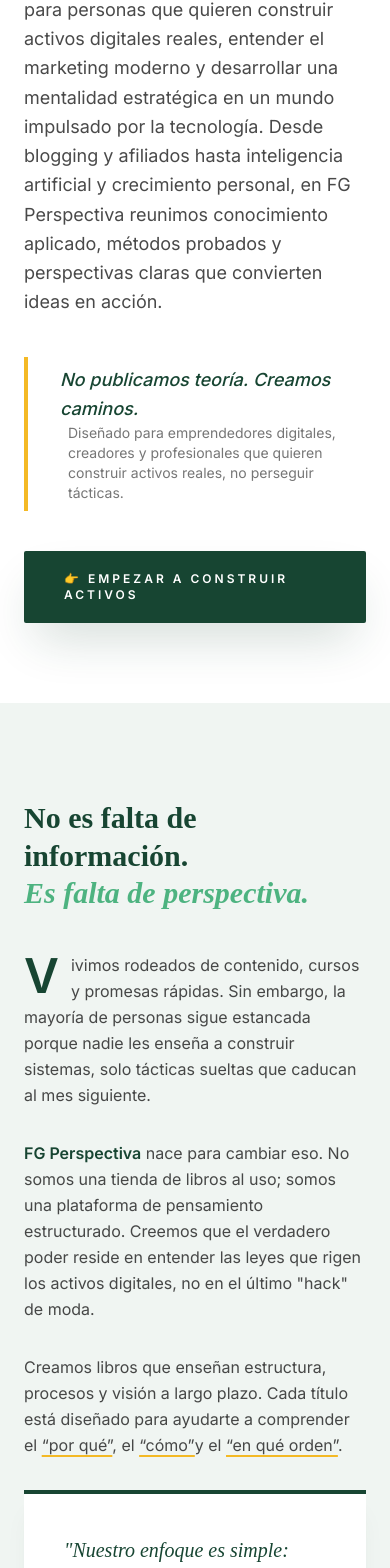
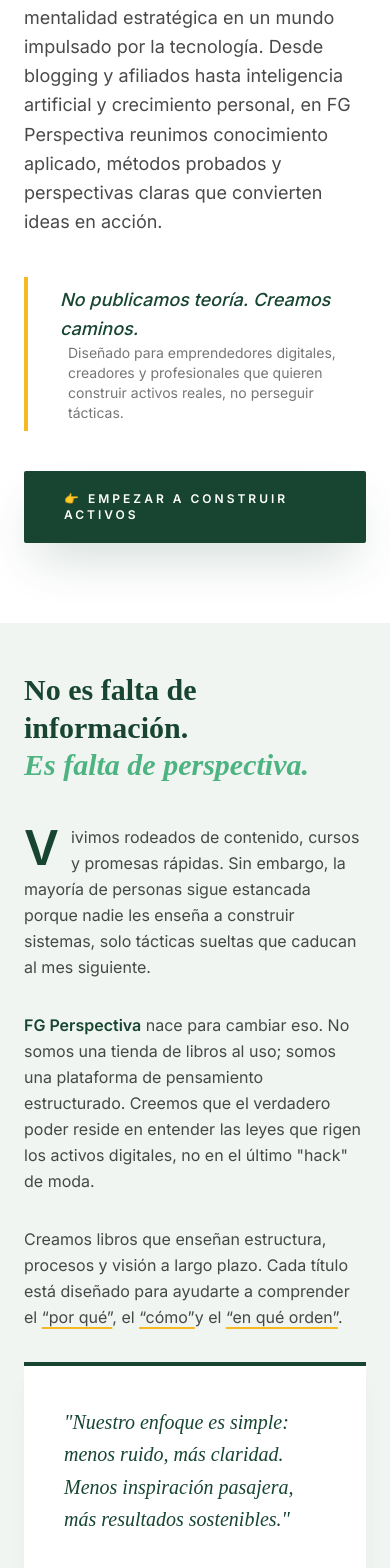
Before and after one commit to githubinf/perspectiva, a React (Vite) app: page / in a window 390 px wide. Shown: the part 419-1987 px from the top of the page. Built offline with nearby package versions, Linux system fonts and the light colour scheme.

Commit message:
feat: Adjust section padding for improved layout
Modifies the vertical padding of various sections (`Hero`, `Manifesto`, `Features`, `Library`, `Authority`, `FooterCTA`) to create a more balanced and visually appealing layout. Removes unused stylesheet link and GEMINI_API_KEY from .env.local.

```diff
--- a/components/Authority.tsx
+++ b/components/Authority.tsx
@@ -3,7 +3,7 @@
 
 const Authority: React.FC = () => {
   return (
-    <section className="py-32 bg-[#174532] text-white overflow-hidden relative">
+    <section className="pt-16 pb-32 bg-[#174532] text-white overflow-hidden relative">
       <div className="absolute top-0 left-0 w-full h-full pointer-events-none overflow-hidden">
         <span className="absolute -top-10 -left-10 text-[25rem] font-black text-white/[0.03] serif italic leading-none select-none">
           8+
--- a/components/Features.tsx
+++ b/components/Features.tsx
@@ -11,7 +11,7 @@
   ];
 
   return (
-    <section className="py-24 bg-[#1f513a] text-white relative overflow-hidden">
+    <section className="pt-12 pb-24 bg-[#1f513a] text-white relative overflow-hidden">
       <div className="absolute top-0 right-0 w-64 h-64 bg-[#4db380]/10 rounded-full -translate-y-1/2 translate-x-1/2 blur-3xl"></div>
 
       <div className="max-w-4xl mx-auto px-6 relative z-10">
--- a/components/FooterCTA.tsx
+++ b/components/FooterCTA.tsx
@@ -3,7 +3,7 @@
 
 const FooterCTA: React.FC = () => {
   return (
-    <section className="py-32 md:py-56 bg-white text-center px-6 relative overflow-hidden">
+    <section className="pt-16 pb-16 md:pt-28 md:pb-28 bg-white text-center px-6 relative overflow-hidden">
       <div className="absolute bottom-0 left-1/2 -translate-x-1/2 w-full h-1/2 bg-[#dae7df]/20 -z-10 rounded-t-[100%] blur-3xl"></div>
 
       <div className="max-w-4xl mx-auto relative">
--- a/components/Hero.tsx
+++ b/components/Hero.tsx
@@ -3,7 +3,7 @@
 
 const Hero: React.FC = () => {
   return (
-    <section className="relative pt-40 pb-20 md:pt-56 md:pb-32 overflow-hidden bg-white">
+    <section className="relative pt-20 pb-20 md:pt-28 md:pb-32 overflow-hidden bg-white">
       <div className="absolute top-0 right-0 w-1/2 h-full bg-[#dae7df]/30 -skew-x-12 -z-10 translate-x-1/3"></div>
 
       <div className="max-w-5xl mx-auto px-6">
--- a/components/Library.tsx
+++ b/components/Library.tsx
@@ -4,7 +4,7 @@
 
 const Library: React.FC = () => {
   return (
-    <section id="biblioteca" className="py-24 md:py-40 bg-white">
+    <section id="biblioteca" className="pt-12 pb-24 md:pt-20 md:pb-40 bg-white">
       <div className="max-w-7xl mx-auto px-6">
         <div className="flex flex-col lg:flex-row lg:items-end justify-between mb-20 gap-8">
           <div className="max-w-2xl">
--- a/components/Manifesto.tsx
+++ b/components/Manifesto.tsx
@@ -3,7 +3,7 @@
 
 const Manifesto: React.FC = () => {
   return (
-    <section id="nosotros" className="py-24 md:py-40 bg-[#dae7df]/40">
+    <section id="nosotros" className="pt-12 pb-24 md:pt-20 md:pb-40 bg-[#dae7df]/40">
       <div className="max-w-4xl mx-auto px-6">
         <div className="space-y-10">
           <h2 className="text-3xl md:text-6xl font-bold leading-tight text-[#174532]">
--- a/index.html
+++ b/index.html
@@ -72,10 +72,8 @@
   }
 }
 </script>
-<link rel="stylesheet" href="/index.css">
 </head>
 <body class="selection:bg-[#4db380]/30">
   <div id="root"></div>
-<script type="module" src="/index.tsx"></script>
 </body>
 </html>
```
Also changed, not shown: 1 other file (tests, documents, lock files or other folders).
